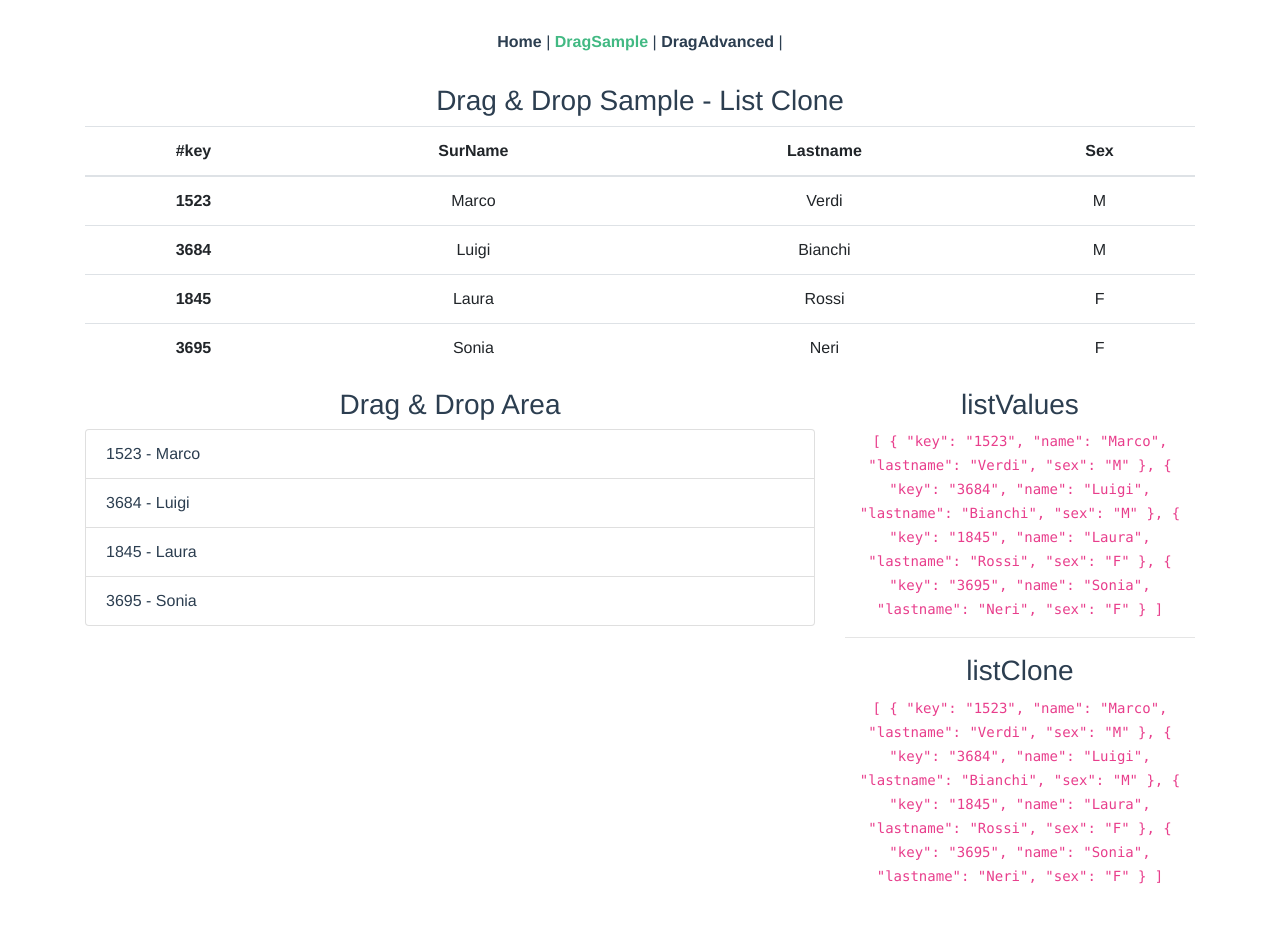
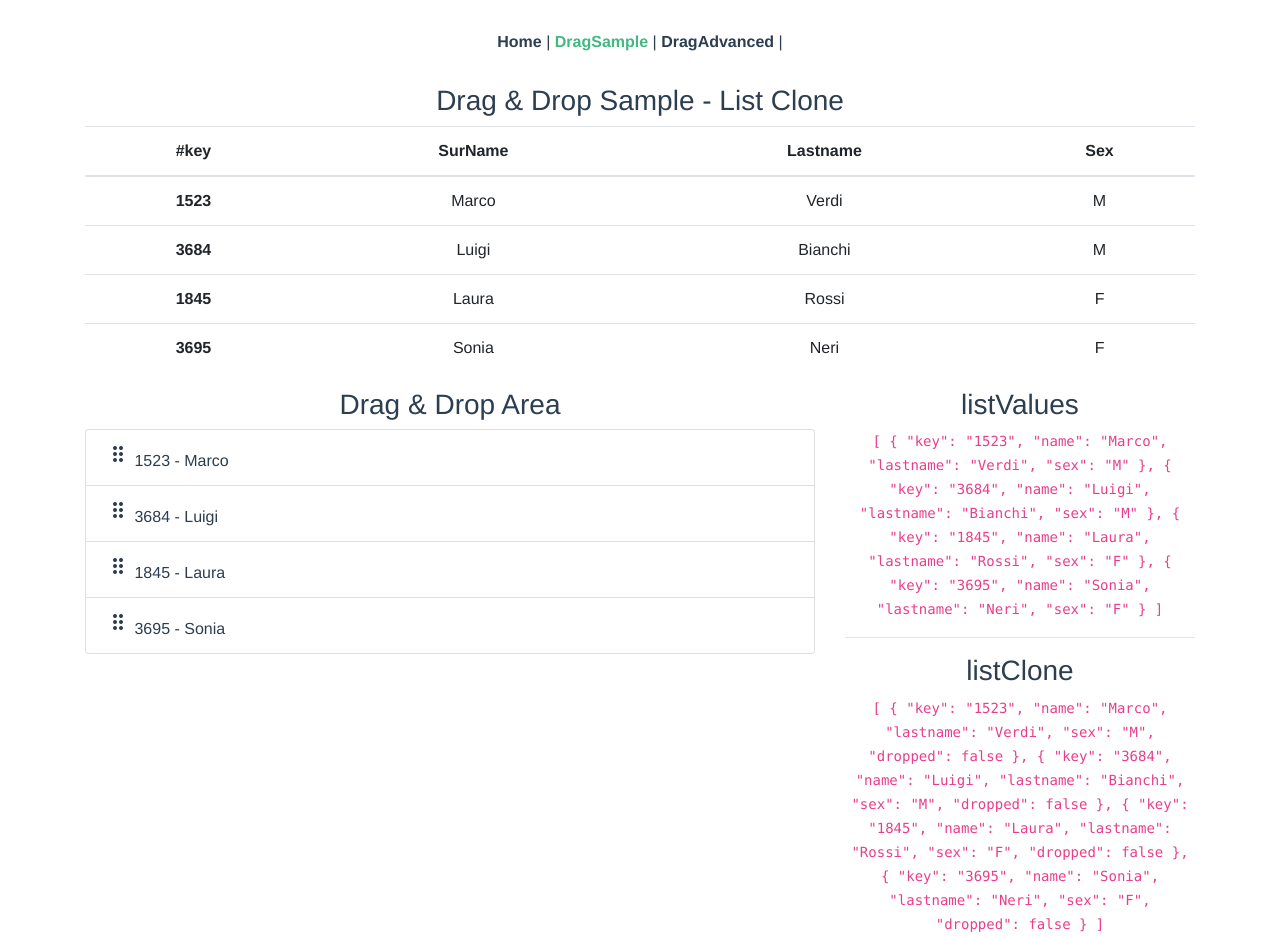
Before and after one commit to isjeady/corso-vue-js-application, a Vue app: page /dragsample in a window 1280 px wide. Before the commit the page ends 888 px from the top, so only its background shows below. Built offline with nearby package versions, Linux system fonts and the light colour scheme.

Commit message:
Dropped Last Element

```diff
--- a/src/components/DragSample.vue
+++ b/src/components/DragSample.vue
@@ -31,7 +31,9 @@
         <h3>Drag & Drop Area</h3>
           <draggable class="list-group" tag="ul" :list="listClone" v-bind="dragOptions" >
             <transition-group type="transition" name="flip-list" >
-              <li class="list-group-item" v-for="element in listClone" :key="element.key">
+              <li @drop="dropped(element)" class="list-group-item" v-for="element in listClone" :key="element.key">
+                <i class="material-icons" v-if="!element.dropped">drag_indicator</i>
+                <i class="material-icons" v-if="element.dropped">access_time</i>
                 {{ element.key + ' - ' +element.name }}
               </li>
             </transition-group>
@@ -76,6 +78,11 @@ export default {
   methods: {
     reset() {
       this.listClone = JSON.parse(JSON.stringify(this.listValues));
+      this.listClone.forEach(el => Vue.set(el,'dropped',false));
+    },
+    dropped(element) {
+      this.listClone.forEach(el => el.dropped = false);
+      element.dropped = ! element.dropped;
     },
   },
   computed: {
```
